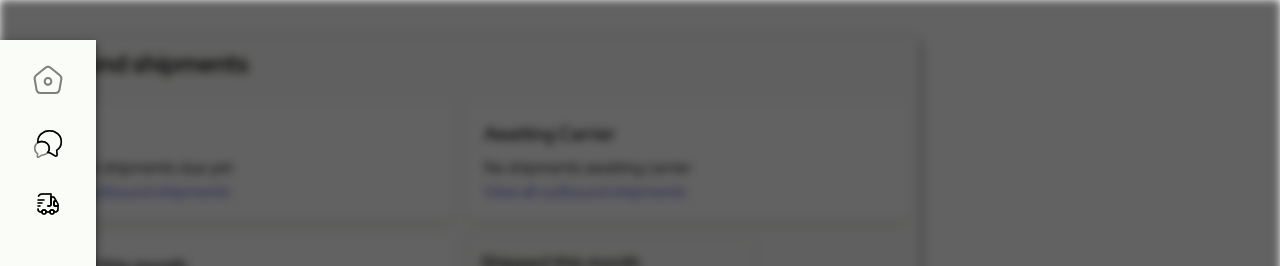
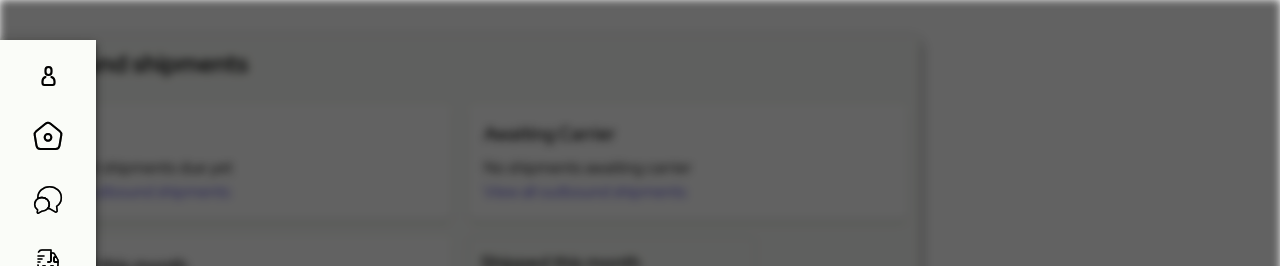
Before and after one commit to korvan17/nevadaFrontend, a Next.js app: page /test in a window 1280 px wide. Shown: the top 266 px of the page. Built offline with nearby package versions, Linux system fonts and the light colour scheme.

Commit message:
fix incons color

```diff
--- a/src/components/Dashboard/SIdeBar/SideBar.jsx
+++ /dev/null
@@ -1,35 +0,0 @@
-"use client";
-import { CloseMenuIcon } from "@/components/Icons";
-import { motion } from "framer-motion";
-import React, { useEffect } from "react";
-
-function SideBar({ toggleSideBar, children }) {
-  return (
-    <motion.div
-      className="fixed top-0 right-0
-      h-full w-full px-[9px] py-[16px] md:w-[50%] lg:w-[30%]
-      bg-mainBlack
-  "
-      initial={{ x: 1000 }}
-      animate={{ x: 0 }}
-      exit={{ x: 1000 }}
-      transition={{
-        ease: "easeInOut",
-        duration: 0.5,
-        type: "tween",
-        stiffness: 100,
-      }}
-    >
-      <button
-        className="w-[24px] h-[24px] absolute top-[24px] left-[12px] flex items-center justify-center"
-        onClick={toggleSideBar}
-        type="button"
-      >
-        <CloseMenuIcon />
-      </button>
-      <div> {children}</div>
-    </motion.div>
-  );
-}
-
-export default SideBar;
--- a/src/components/Dashboard/ShipmentSidebarDashboard/ShipmentSidebarDashboard.jsx
+++ b/src/components/Dashboard/ShipmentSidebarDashboard/ShipmentSidebarDashboard.jsx
@@ -14,6 +14,7 @@ import {
   LogoutIcon,
   MessagesIcon,
   ShipmentsIcon,
+  UserIcon,
 } from "@/components/Icons";
 
 const ShipmentSidebarDashboard = ({ toggleSideBar }) => {
@@ -32,6 +33,9 @@ const ShipmentSidebarDashboard = ({ toggleSideBar }) => {
           stiffness: 100,
         }}
       >
+        <Link href="/dashboard/account" passHref>
+          <UserIcon />
+        </Link>
         <Link href="/dashboard" passHref>
           <ShipmentsIcon />
         </Link>
--- a/src/components/Dashboard/UserPanel/UserPanel.jsx
+++ b/src/components/Dashboard/UserPanel/UserPanel.jsx
@@ -2,10 +2,10 @@
 
 import { userPanelItems } from "@/content";
 import React, { useEffect, useState } from "react";
-import SideBar from "../SIdeBar/SideBar";
+// import SideBar from "../SIdeBar/SideBar";
 import { AnimatePresence } from "framer-motion";
 import PasswordSettings from "../PasswordSettings/PasswordSettings";
-import Backdrop from "@/components/Backdrop/Backdrop";
+// import Backdrop from "@/components/Backdrop/Backdrop";
 import Calendar from "@/components/UIElements/Datepicker/Calendar";
 import {
   CalendarMonthOutlined,
@@ -162,10 +162,10 @@ function UserPanel({ user }) {
       <AnimatePresence>
         {isSideBarOpen && (
           <>
-            <Backdrop toggleSideBar={toggleSideBar} />
-            <SideBar toggleSideBar={toggleSideBar}>
+            {/* <Backdrop toggleSideBar={toggleSideBar} /> */}
+            {/* <SideBar toggleSideBar={toggleSideBar}>
               <PasswordSettings className="text-mainBlack font-semibold leading-6" />
-            </SideBar>
+            </SideBar> */}
           </>
         )}
       </AnimatePresence>
--- a/src/components/Icons/MessagesIcon/MessagesIcon.jsx
+++ b/src/components/Icons/MessagesIcon/MessagesIcon.jsx
@@ -36,7 +36,7 @@ function MessagesIcon({ stroke = "#000" }) {
       />
       <path
         d="M17.334 20.307c0 1.586-.587 3.053-1.574 4.213-1.32 1.6-3.413 2.627-5.76 2.627l-3.48 2.066c-.586.36-1.333-.133-1.253-.813l.333-2.627c-1.786-1.24-2.933-3.226-2.933-5.466 0-2.347 1.253-4.414 3.173-5.64A7.577 7.577 0 0 1 10 13.453c4.054 0 7.334 3.067 7.334 6.854Z"
-        strstroke={stroke}
+        stroke={stroke}
         stroke-width="1.5"
         stroke-linecap="round"
         stroke-linejoin="round"
--- a/src/components/Icons/NotificationsIcon/NotificationsIcon.jsx
+++ b/src/components/Icons/NotificationsIcon/NotificationsIcon.jsx
@@ -1,6 +1,6 @@
 import React from "react";
 
-function NotificationsIcon(stroke = "#000") {
+function NotificationsIcon({ stroke = "#000" }) {
   return (
     <svg width="24" height="24" fill="none" xmlns="http://www.w3.org/2000/svg">
       <path
--- a/src/components/Icons/ShipmentsIcon/ShipmentsIcon.jsx
+++ b/src/components/Icons/ShipmentsIcon/ShipmentsIcon.jsx
@@ -1,6 +1,6 @@
 import React from "react";
 
-function ShipmentsIcon(stroke = "#000A11") {
+function ShipmentsIcon({ stroke = "#000" }) {
   return (
     <svg
       width="32"
@@ -18,7 +18,7 @@ function ShipmentsIcon(stroke = "#000A11") {
       />
       <path
         d="M13.4264 3.75996L4.18637 11.1599C3.14637 11.9866 2.4797 13.7333 2.70637 15.04L4.4797 25.6533C4.7997 27.5466 6.61303 29.0799 8.53303 29.0799H23.4664C25.373 29.0799 27.1997 27.5333 27.5197 25.6533L29.293 15.04C29.5064 13.7333 28.8397 11.9866 27.813 11.1599L18.573 3.7733C17.1464 2.62663 14.8397 2.62662 13.4264 3.75996Z"
-        stroke="black"
+        stroke={stroke}
         stroke-opacity="0.2"
         stroke-width="2"
         stroke-linecap="round"
@@ -26,7 +26,7 @@ function ShipmentsIcon(stroke = "#000A11") {
       />
       <path
         d="M13.4264 3.75996L4.18637 11.1599C3.14637 11.9866 2.4797 13.7333 2.70637 15.04L4.4797 25.6533C4.7997 27.5466 6.61303 29.0799 8.53303 29.0799H23.4664C25.373 29.0799 27.1997 27.5333 27.5197 25.6533L29.293 15.04C29.5064 13.7333 28.8397 11.9866 27.813 11.1599L18.573 3.7733C17.1464 2.62663 14.8397 2.62662 13.4264 3.75996Z"
-        stroke="black"
+        stroke={stroke}
         stroke-opacity="0.2"
         stroke-width="2"
         stroke-linecap="round"
@@ -34,7 +34,7 @@ function ShipmentsIcon(stroke = "#000A11") {
       />
       <path
         d="M13.4264 3.75996L4.18637 11.1599C3.14637 11.9866 2.4797 13.7333 2.70637 15.04L4.4797 25.6533C4.7997 27.5466 6.61303 29.0799 8.53303 29.0799H23.4664C25.373 29.0799 27.1997 27.5333 27.5197 25.6533L29.293 15.04C29.5064 13.7333 28.8397 11.9866 27.813 11.1599L18.573 3.7733C17.1464 2.62663 14.8397 2.62662 13.4264 3.75996Z"
-        stroke="black"
+        stroke={stroke}
         stroke-opacity="0.2"
         stroke-width="2"
         stroke-linecap="round"
@@ -49,7 +49,7 @@ function ShipmentsIcon(stroke = "#000A11") {
       />
       <path
         d="M16.0003 20.6667C17.8413 20.6667 19.3337 19.1743 19.3337 17.3333C19.3337 15.4924 17.8413 14 16.0003 14C14.1594 14 12.667 15.4924 12.667 17.3333C12.667 19.1743 14.1594 20.6667 16.0003 20.6667Z"
-        stroke="black"
+        stroke={stroke}
         stroke-opacity="0.2"
         stroke-width="2"
         stroke-linecap="round"
@@ -57,7 +57,7 @@ function ShipmentsIcon(stroke = "#000A11") {
       />
       <path
         d="M16.0003 20.6667C17.8413 20.6667 19.3337 19.1743 19.3337 17.3333C19.3337 15.4924 17.8413 14 16.0003 14C14.1594 14 12.667 15.4924 12.667 17.3333C12.667 19.1743 14.1594 20.6667 16.0003 20.6667Z"
-        stroke="black"
+        stroke={stroke}
         stroke-opacity="0.2"
         stroke-width="2"
         stroke-linecap="round"
@@ -65,7 +65,7 @@ function ShipmentsIcon(stroke = "#000A11") {
       />
       <path
         d="M16.0003 20.6667C17.8413 20.6667 19.3337 19.1743 19.3337 17.3333C19.3337 15.4924 17.8413 14 16.0003 14C14.1594 14 12.667 15.4924 12.667 17.3333C12.667 19.1743 14.1594 20.6667 16.0003 20.6667Z"
-        stroke="black"
+        stroke={stroke}
         stroke-opacity="0.2"
         stroke-width="2"
         stroke-linecap="round"
--- a/src/components/index.js
+++ b/src/components/index.js
@@ -6,7 +6,7 @@ export { default as Pricing } from "./Home/Pricing/Pricing.jsx";
 
 export { default as DBHeader } from "./Dashboard/DBHEader/DBHeader.jsx";
 export { default as DBContentContainer } from "./Dashboard/DBContentContainer/DBContentContainer.jsx";
-export { default as SideBar } from "./Dashboard/SIdeBar/SideBar.jsx";
+// export { default as SideBar } from "./Dashboard/SIdeBar/SideBar.jsx";
 export { default as UserPanel } from "./Dashboard/UserPanel/UserPanel.jsx";
 export { default as PasswordSettings } from "./Dashboard/PasswordSettings/PasswordSettings.jsx";
 
```
Also changed, not shown: src/components/Dashboard/SIdeBar/SideBar-2.jsx (added, +35 -0 lines).
